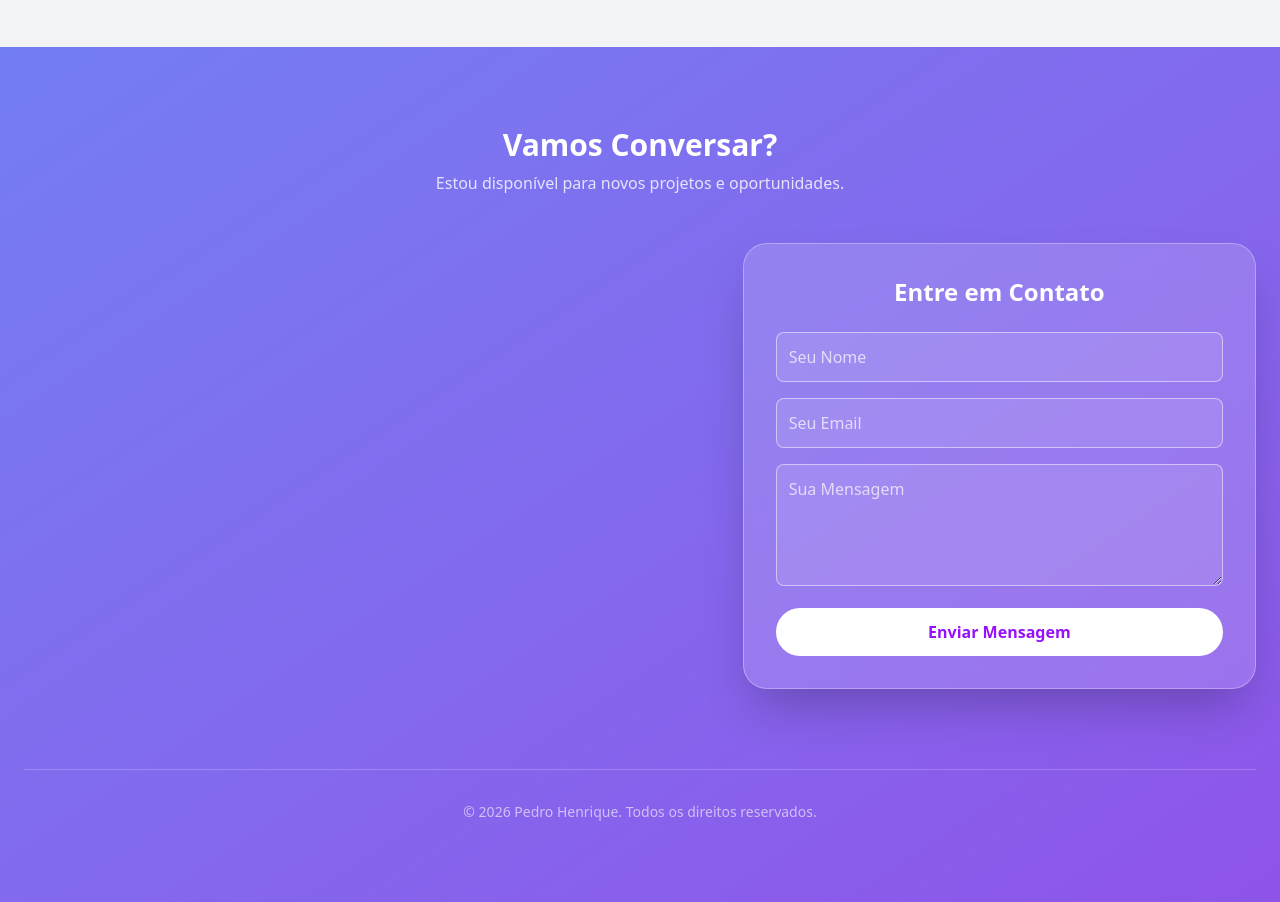
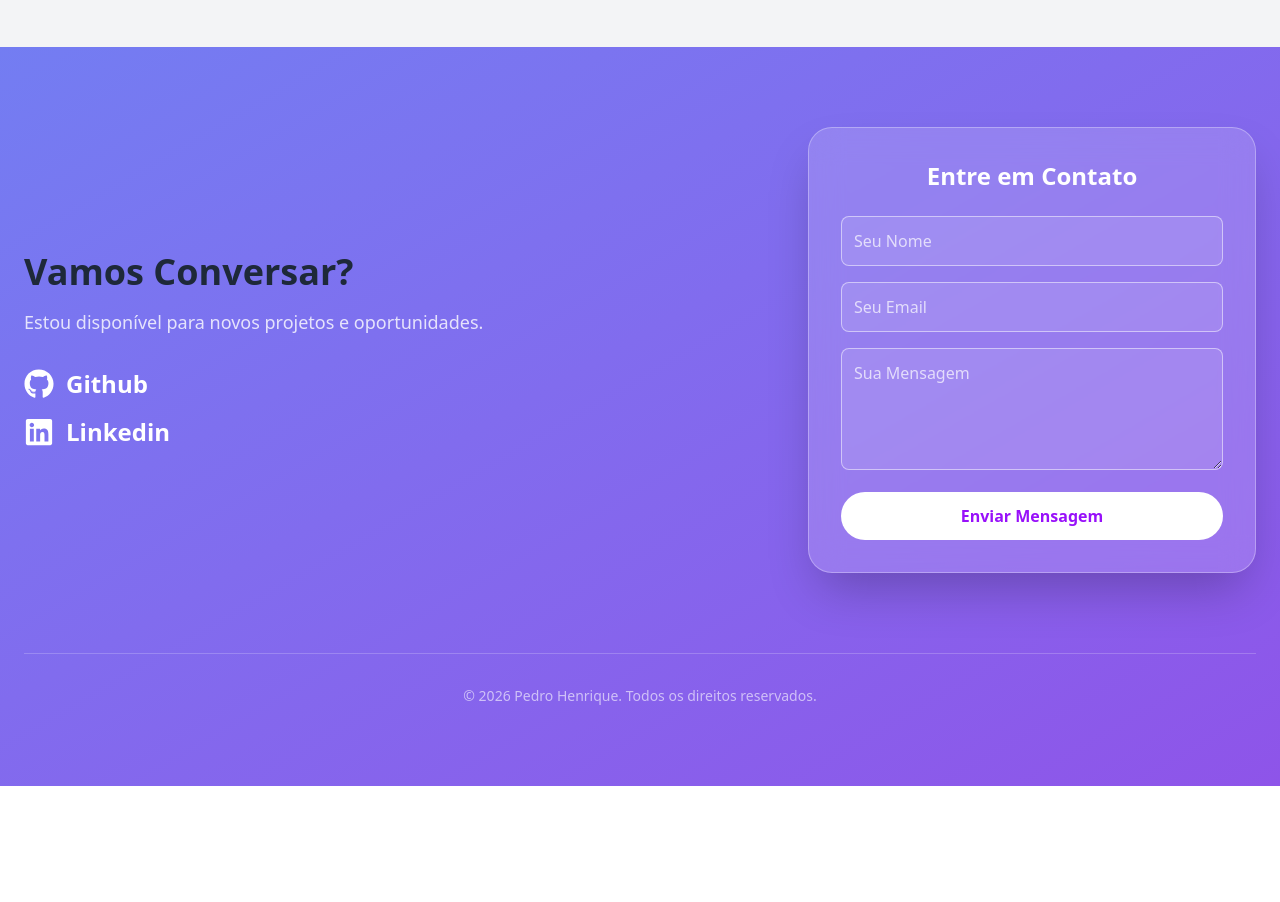
Before and after one commit to ruralZ/Portifolio, a React (Vite) app: page / in a window 1280 px wide. Shown: the part 1560-2462 px from the top of the page. After the commit the page ends 2346 px from the top, so only its background shows below. Built offline with nearby package versions, Linux system fonts and the light colour scheme.

Commit message:
Corrigindo layout da seção de contato e adicionando links sociais

```diff
--- a/package.json
+++ b/package.json
@@ -16,7 +16,8 @@
     "@tailwindcss/cli": "^4.1.18",
     "@tailwindcss/vite": "^4.1.18",
     "react": "^19.2.0",
-    "react-dom": "^19.2.0"
+    "react-dom": "^19.2.0",
+    "react-icons": "^5.5.0"
   },
   "devDependencies": {
     "@eslint/js": "^9.39.1",
--- a/src/App.tsx
+++ b/src/App.tsx
@@ -1,5 +1,6 @@
 import React, { useState,type FormEvent } from 'react';
 import emailjs from '@emailjs/browser';
+import { FaGithub, FaLinkedin } from 'react-icons/fa';
 
 // 1. Interfaces (Modelos de Dados)
 interface Skill {
@@ -165,13 +166,35 @@ export default function Portfolio() {
 
       {/* Contact Section (Glassmorphism) */}
       <section id="contato" className="py-20 bg-gradient-to-br from-[#737DF2] to-[#8E54E9]">
-        <div className="container mx-auto px-6 text-center">
-          <h2 className="text-3xl font-bold text-white mb-2">Vamos Conversar?</h2>
-          <p className="text-white/80 mb-12">Estou disponível para novos projetos e oportunidades.</p>
+        <div className="container mx-auto px-6">
+          <div className="grid md:grid-cols-2 gap-12 items-center">
+            {/* Agrupamos tudo isso numa div só para o Grid entender que isso é UMA coisa */}
+            <div className="text-white text-center md:text-left">
 
-          <div className="flex justify-end">
-            <div className="w-full md:w-5/12 bg-white/15 backdrop-blur-lg border border-white/30 rounded-3xl p-8 text-left shadow-2xl">
+              <h2 className="text-gray-800 text-4xl font-bold mb-4">Vamos Conversar?</h2>
+              <p className="text-lg opacity-80 mb-8">
+                Estou disponível para novos projetos e oportunidades.
+              </p>
+              {/* Div dos Links (Github/Linkedin) */}
+              <div className="flex flex-col gap-4 items-center md:items-start">
+
+                <a href="https://github.com/ruralZ" target="_blank" rel="noopener noreferrer"
+                  className="flex items-center gap-3 text-2xl font-bold hover:text-yellow-300 transition-colors duration-300">
+                  <FaGithub className="text-3xl"/>
+                  <span>Github</span>
+                </a>
+                <a href="https://www.linkedin.com/in/pedrozhenrique" target="_blank" rel="noopener noreferrer"
+                  className="flex items-center gap-3 text-2xl font-bold hover:text-yellow-300 transition-colors duration-300">
+                  <FaLinkedin className="text-3xl"/>
+                  <span>Linkedin</span>
+                </a>
+              </div>
+            </div>
+            <div className="flex justify-center md:justify-end">
+              {/* max-w-md = Garante que o formulário não fique esticado demais */}
+              <div className="w-full max-w-md bg-white/15 backdrop-blur-lg border border-white/30 rounded-3xl p-8 shadow-2xl">
                 <h4 className="text-2xl text-white text-center font-bold mb-6">Entre em Contato</h4>
+
                 <form onSubmit={handleSubmit} className="space-y-4">
                   <div>
                     <input
@@ -200,10 +223,13 @@ export default function Portfolio() {
                 </form>
               </div>
             </div>
+          </div>
+          {/* Fim do Grid */}
 
-          <footer className="mt-20 pt-8 border-t border-white/20 text-white/60 text-sm">
+          <footer className="mt-20 pt-8 border-t border-white/20 text-white/60 text-sm text-center">
             © 2026 Pedro Henrique. Todos os direitos reservados.
           </footer>
+
         </div>
       </section>
 
```
Also changed, not shown: 1 other file (tests, documents, lock files or other folders). Lines whose indentation alone changed are shown as unchanged.
